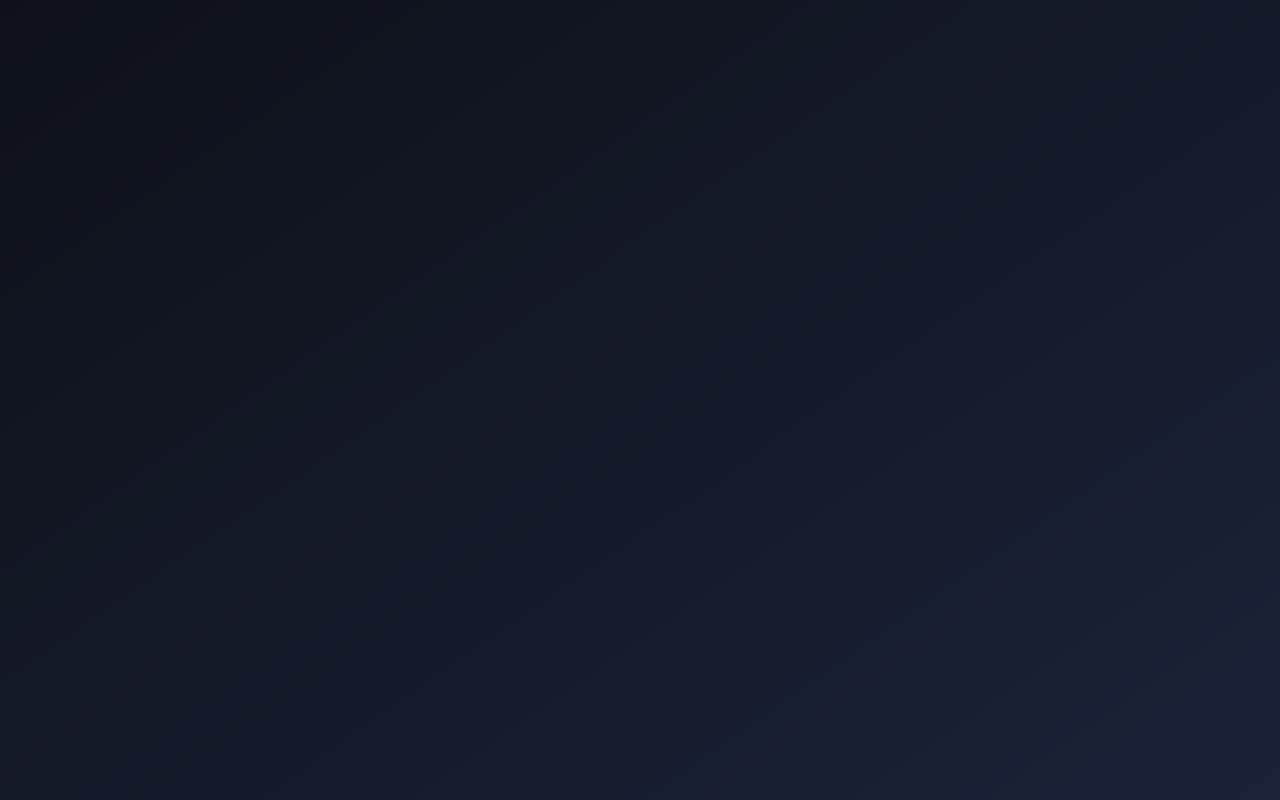
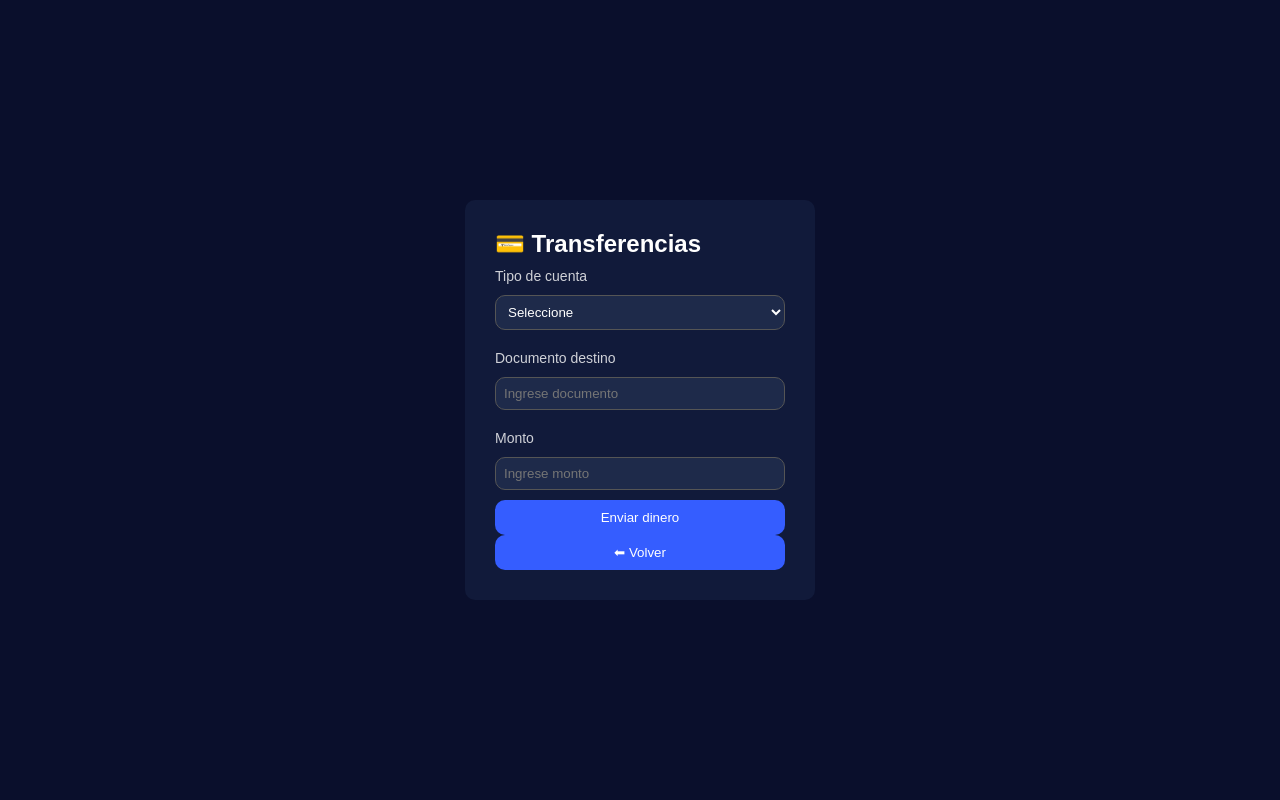
Before and after one commit to mateus2041/financiero, a React (Create React App) app in the folder Frontend/: page /transferencias in a window 1280 px wide. Before the commit this address had no page. Built offline with nearby package versions, Linux system fonts and the light colour scheme.

Commit message:
fenix2.3

```diff
--- a/Frontend/src/App.jsx
+++ b/Frontend/src/App.jsx
@@ -6,6 +6,7 @@ import Login from "./pages/login";
 import Registro from "./pages/registro";
 import Recuperar from "./pages/recuperar";
 import Cuenta from "./pages/cuenta";
+import Transferencias from "./pages/Transferencias"; // 👈 IMPORTANTE
 
 function App() {
   return (
@@ -16,6 +17,7 @@ function App() {
         <Route path="/registro" element={<Registro />} />
         <Route path="/recuperar" element={<Recuperar />} />
         <Route path="/cuenta" element={<Cuenta />} />
+        <Route path="/transferencias" element={<Transferencias />} />
       </Routes>
     </BrowserRouter>
   );
--- /dev/null
+++ b/Frontend/src/pages/Transferencias.jsx
@@ -0,0 +1,146 @@
+import React, { useState, useEffect } from "react";
+import { useNavigate } from "react-router-dom";
+import "../styles/transferencias.css";
+
+const Transferencias = () => {
+  const navigate = useNavigate();
+
+  const [destino, setDestino] = useState("");
+  const [monto, setMonto] = useState("");
+  const [tipoCuenta, setTipoCuenta] = useState("");
+  const [saldo, setSaldo] = useState(0); // 👈 NUEVO
+  const [mensaje, setMensaje] = useState("");
+
+  const documento = localStorage.getItem("documento");
+
+  // 🔥 TRAER SALDO SEGÚN CUENTA
+  useEffect(() => {
+    if (!tipoCuenta) return;
+
+    const obtenerSaldo = async () => {
+      try {
+        const res = await fetch(
+          `http://127.0.0.1:8000/saldo/${documento}/${tipoCuenta}`
+        );
+
+        const data = await res.json();
+
+        if (res.ok) {
+          setSaldo(data.saldo);
+        } else {
+          setSaldo(0);
+        }
+
+      } catch (error) {
+        console.error(error);
+        setSaldo(0);
+      }
+    };
+
+    obtenerSaldo();
+  }, [tipoCuenta, documento]);
+
+  const handleTransferencia = async (e) => {
+    e.preventDefault();
+
+    if (!destino || !monto || !tipoCuenta) {
+      setMensaje("⚠️ Todos los campos son obligatorios");
+      return;
+    }
+
+    // 🔥 VALIDAR SALDO
+    if (parseFloat(monto) > saldo) {
+      setMensaje("❌ Saldo insuficiente");
+      return;
+    }
+
+    try {
+      const res = await fetch("http://127.0.0.1:8000/transferir", {
+        method: "POST",
+        headers: {
+          "Content-Type": "application/json",
+        },
+        body: JSON.stringify({
+          origen: documento,
+          destino: destino.trim(),
+          monto: parseFloat(monto),
+          tipo_cuenta: tipoCuenta,
+        }),
+      });
+
+      const data = await res.json();
+
+      if (res.ok) {
+        setMensaje("✅ Transferencia realizada correctamente");
+        setDestino("");
+        setMonto("");
+        setTipoCuenta("");
+        setSaldo(0);
+      } else {
+        setMensaje(`❌ ${data.detail}`);
+      }
+
+    } catch (error) {
+      console.error(error);
+      setMensaje("❌ Error en el servidor");
+    }
+  };
+
+  return (
+    <div className="transferencias-container">
+      <div className="transferencias-box">
+        <h2>💳 Transferencias</h2>
+
+        <form onSubmit={handleTransferencia}>
+
+          {/* TIPO CUENTA */}
+          <label>Tipo de cuenta</label>
+          <select
+            value={tipoCuenta}
+            onChange={(e) => setTipoCuenta(e.target.value)}
+          >
+            <option value="">Seleccione</option>
+            <option value="ahorros">Ahorros</option>
+            <option value="corriente">Corriente</option>
+          </select>
+
+          {/* 🔥 MOSTRAR SALDO */}
+          {tipoCuenta && (
+            <p className="saldo">
+              💰 Saldo disponible: ${saldo}
+            </p>
+          )}
+
+          {/* DESTINO */}
+          <label>Documento destino</label>
+          <input
+            type="text"
+            value={destino}
+            onChange={(e) => setDestino(e.target.value)}
+            placeholder="Ingrese documento"
+          />
+
+          {/* MONTO */}
+          <label>Monto</label>
+          <input
+            type="number"
+            min="1"
+            value={monto}
+            onChange={(e) => setMonto(e.target.value)}
+            placeholder="Ingrese monto"
+          />
+
+          <button type="submit">Enviar dinero</button>
+        </form>
+
+        {mensaje && <p className="mensaje">{mensaje}</p>}
+
+        <button className="volver" onClick={() => navigate("/cuenta")}>
+          ⬅ Volver
+        </button>
+      </div>
+    </div>
+  );
+};
+
+export default Transferencias;
--- a/Frontend/src/pages/cuenta.jsx
+++ b/Frontend/src/pages/cuenta.jsx
@@ -1,6 +1,6 @@
 import React, { useEffect, useState } from "react";
 import Chart from "chart.js/auto";
-import { useNavigate } from "react-router-dom";
+import { useNavigate, Link } from "react-router-dom";
 import "../styles/cuenta.css";
 
 const PanelFinanciero = () => {
@@ -10,8 +10,9 @@ const PanelFinanciero = () => {
   const [documento, setDocumento] = useState("");
   const [totalIngresos, setTotalIngresos] = useState(0);
   const [totalGastos, setTotalGastos] = useState(0);
+  const [openTransfer, setOpenTransfer] = useState(false); // 🔥 MENU
 
-  // 🔥 TRAER USUARIO DESDE BACKEND POR DOCUMENTO
+  // 🔥 TRAER USUARIO
   useEffect(() => {
     const doc = localStorage.getItem("documento");
 
@@ -43,7 +44,7 @@ const PanelFinanciero = () => {
     };
 
     obtenerUsuario();
-  }, []);
+  }, [navigate]);
 
   // 🔥 GRAFICA
   useEffect(() => {
@@ -93,7 +94,7 @@ const PanelFinanciero = () => {
     };
   }, []);
 
-  // 🔥 BLOQUEO FLECHAS
+  // 🔥 BLOQUEO ATRÁS
   useEffect(() => {
     window.history.pushState(null, "", window.location.href);
 
@@ -119,12 +120,40 @@ const PanelFinanciero = () => {
   return (
     <div className="panel-financiero">
 
+      {/* SIDEBAR */}
       <aside className="sidebar">
         <ul>
-          <li><a href="#cuenta" className="active">💳 Cuenta</a></li>
-          <li><a href="#historial">📜 Historial Monetario</a></li>
+
+          <li>
+            <Link to="/cuenta" className="active">💷 Cuenta</Link>
+          </li>
+
+          <li>
+            <Link to="/historial">📜 Historial Monetario</Link>
+          </li>
+
+          {/* 🔥 MENU DESPLEGABLE */}
+          <li>
+            <div
+              className="menu-item"
+              onClick={() => setOpenTransfer(!openTransfer)}
+            >
+              💳 otros {openTransfer ? "▲" : "▼"}
+            </div>
+
+            {openTransfer && (
+              <ul className="submenu">
+                <li><Link to="/transferencias">➡ Enviar dinero</Link></li>
+                <li><Link to="/cuentas">🧾 transferir</Link></li>
+                <li><Link to=""></Link></li>
+                <li><Link to=""></Link></li>
+              </ul>
+            )}
+          </li>
+
           <li><a href="#certificado">📄 Certificado Bancario</a></li>
           <li><a href="#ajustes">⚙️ Ajustes</a></li>
+
         </ul>
 
         <button className="logout" onClick={handleLogout}>
@@ -132,12 +161,11 @@ const PanelFinanciero = () => {
         </button>
       </aside>
 
+      {/* MAIN */}
       <main className="main">
 
         <header className="main-header">
-          <h1>
-            Bienvenido
-          </h1>
+          <h1>Bienvenido {usuario}</h1>
 
           <div className="profile">
             <img
--- /dev/null
+++ b/Frontend/src/styles/transferencias.css
@@ -0,0 +1,35 @@
+.transferencias-container {
+  display: flex;
+  justify-content: center;
+  align-items: center;
+  height: 100vh;
+  background: #0a0f2c;
+}
+
+.transferencias-box {
+  width: 350px;
+  padding: 30px;
+  background: #111a3a;
+  color: white;
+  border-radius: 10px;
+}
+
+.transferencias-box input,
+.transferencias-box select {
+  width: 100%;
+  margin-top: 5px;
+  margin-bottom: 10px;
+  padding: 8px;
+}
+
+.transferencias-box button {
+  width: 100%;
+  padding: 10px;
+  background: #355dff;
+  color: white;
+  border: none;
+}
+
+.saldo {
+  color: yellow;
+}
```
Also changed, not shown: 1 other file (tests, documents, lock files or other folders).
